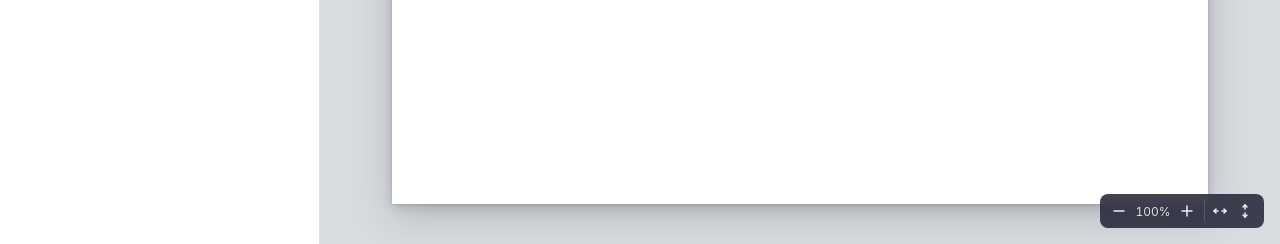
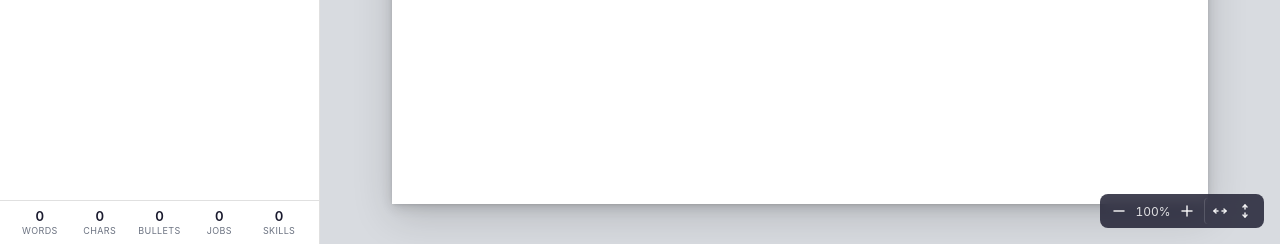
Before and after one commit to dsneed123/resume-optimizer, a Flask app: page / in a window 1280 px wide. Shown: the part 940-1184 px from the top of the page. Run offline with Flask 3, Linux system fonts and the light colour scheme.

Commit message:
Add character and word counts (#87)
Co-authored-by: dsneed123 <davissneed@Daviss-Mac-mini.local>

```diff
--- a/app/static/css/style.css
+++ b/app/static/css/style.css
@@ -583,6 +583,42 @@ body {
     color: var(--text-muted);
     text-align: center;
     padding: 24px 0;
+}
+
+/* Stats panel */
+.stats-panel {
+    flex-shrink: 0;
+    border-top: 1px solid var(--border);
+    padding: 8px 12px;
+}
+
+.stats-grid {
+    display: flex;
+    justify-content: space-between;
+    gap: 4px;
+}
+
+.stat-item {
+    display: flex;
+    flex-direction: column;
+    align-items: center;
+    flex: 1;
+    min-width: 0;
+}
+
+.stat-value {
+    font-size: 13px;
+    font-weight: 600;
+    color: var(--text);
+    line-height: 1.2;
+}
+
+.stat-label {
+    font-size: 9px;
+    text-transform: uppercase;
+    letter-spacing: 0.04em;
+    color: var(--text-muted);
+    white-space: nowrap;
 }
 
 /* Overlay (mobile) */
--- a/app/templates/editor.html
+++ b/app/templates/editor.html
@@ -610,6 +610,30 @@
                         <input class="typo-slider" type="range" id="typoMarginRight" min="0.3" max="1.5" step="0.05" value="0.6">
                     </div>
                 </div>
+                <div class="stats-panel" id="statsPanel">
+                    <div class="stats-grid">
+                        <div class="stat-item">
+                            <span class="stat-value" id="statWords">0</span>
+                            <span class="stat-label">words</span>
+                        </div>
+                        <div class="stat-item">
+                            <span class="stat-value" id="statChars">0</span>
+                            <span class="stat-label">chars</span>
+                        </div>
+                        <div class="stat-item">
+                            <span class="stat-value" id="statBullets">0</span>
+                            <span class="stat-label">bullets</span>
+                        </div>
+                        <div class="stat-item">
+                            <span class="stat-value" id="statExperience">0</span>
+                            <span class="stat-label">jobs</span>
+                        </div>
+                        <div class="stat-item">
+                            <span class="stat-value" id="statSkills">0</span>
+                            <span class="stat-label">skills</span>
+                        </div>
+                    </div>
+                </div>
             </aside>
 
             <div class="sidebar-overlay" id="sidebarOverlay"></div>
```
Also changed, not shown: app/static/js/app.js.
